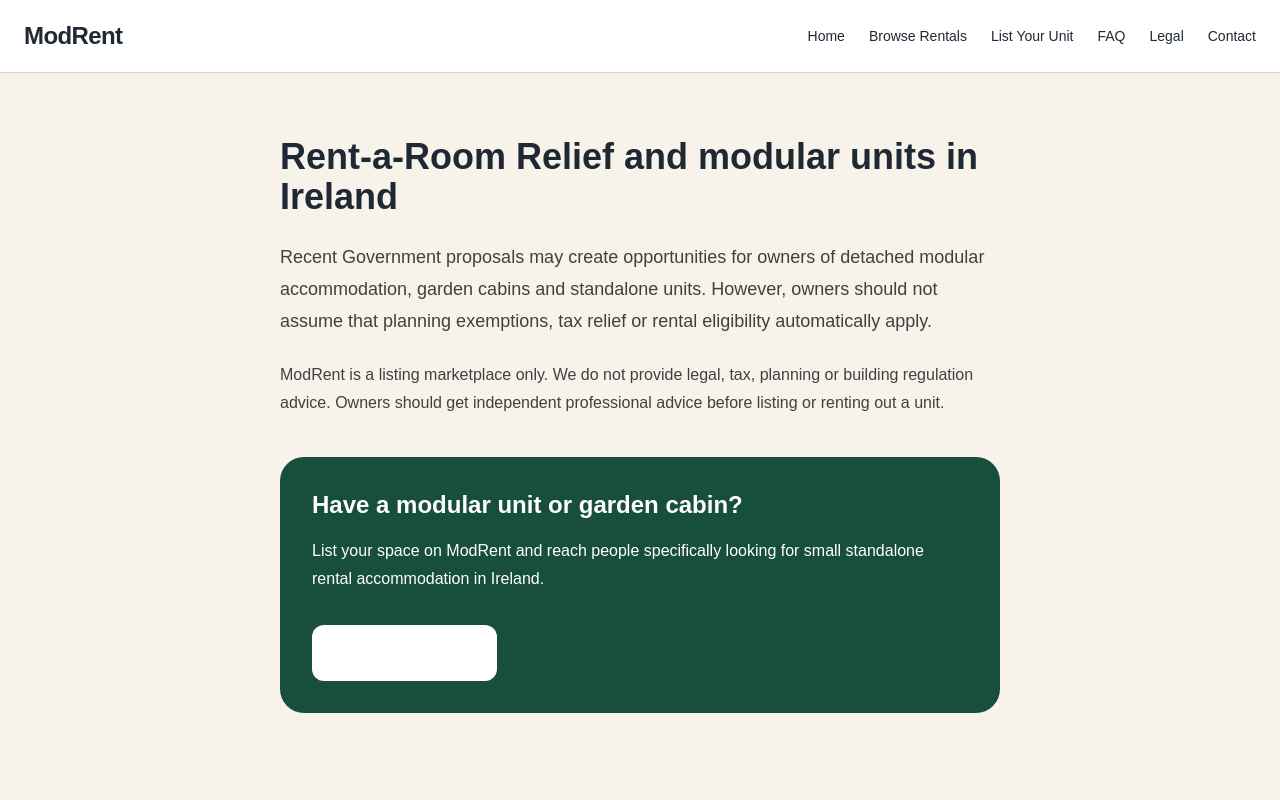
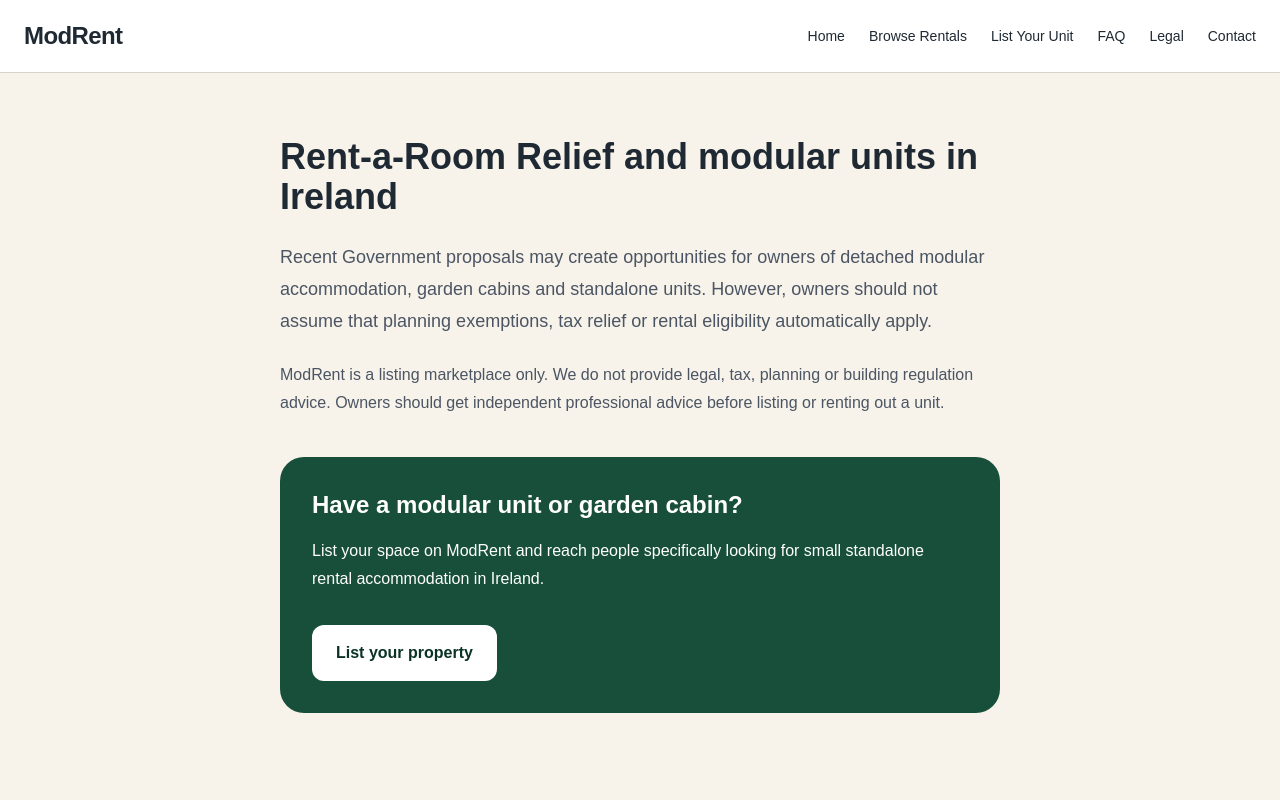
Before and after one commit to ZD12393/modrent, a Next.js app: page /rent-a-room-relief-modular-units-ireland in a window 1280 px wide. Shown: the top 800 px of the page. Built offline with nearby package versions, Linux system fonts and the light colour scheme.

Commit message:
force CTA span text

```diff
--- a/app/how-to-earn-income-from-a-garden-cabin-ireland/page.tsx
+++ b/app/how-to-earn-income-from-a-garden-cabin-ireland/page.tsx
@@ -34,21 +34,31 @@ export default function Page() {
 
         <a
           href="/create"
+          aria-label="List your property"
           style={{
             display: "inline-flex",
             alignItems: "center",
             justifyContent: "center",
             backgroundColor: "#ffffff",
-            color: "#0b3325",
             padding: "16px 24px",
             borderRadius: "12px",
-            fontWeight: 700,
-            fontSize: "16px",
-            lineHeight: "24px",
             textDecoration: "none",
+            minWidth: "184px",
+            minHeight: "56px",
           }}
         >
-          List your property
+          <span
+            style={{
+              color: "#0b3325",
+              WebkitTextFillColor: "#0b3325",
+              fontSize: "16px",
+              lineHeight: "24px",
+              fontWeight: 700,
+              display: "inline-block",
+            }}
+          >
+            List your property
+          </span>
         </a>
       </section>
     </main>
--- a/app/rent-a-room-relief-modular-units-ireland/page.tsx
+++ b/app/rent-a-room-relief-modular-units-ireland/page.tsx
@@ -1,5 +1,3 @@
-import Link from "next/link";
-
 export const metadata = {
   title: "Rent-a-Room Relief and Modular Units in Ireland | ModRent",
   description:
@@ -9,25 +7,25 @@ export const metadata = {
 export default function Page() {
   return (
     <main className="mx-auto max-w-3xl px-6 py-16">
-      <h1 className="mb-6 text-4xl font-semibold">
+      <h1 className="mb-6 text-4xl font-semibold text-[#1f2933]">
         Rent-a-Room Relief and modular units in Ireland
       </h1>
 
-      <p className="mb-6 text-lg leading-8 text-neutral-700">
+      <p className="mb-6 text-lg leading-8 text-[#4b5563]">
         Recent Government proposals may create opportunities for owners of
         detached modular accommodation, garden cabins and standalone units.
         However, owners should not assume that planning exemptions, tax relief
         or rental eligibility automatically apply.
       </p>
 
-      <p className="mb-10 leading-7 text-neutral-700">
+      <p className="mb-10 leading-7 text-[#4b5563]">
         ModRent is a listing marketplace only. We do not provide legal, tax,
         planning or building regulation advice. Owners should get independent
         professional advice before listing or renting out a unit.
       </p>
 
-      <section className="rounded-3xl bg-[#174f3a] p-8 text-white">
-        <h2 className="mb-4 text-2xl font-semibold">
+      <section className="rounded-3xl bg-[#174f3a] p-8">
+        <h2 className="mb-4 text-2xl font-semibold text-white">
           Have a modular unit or garden cabin?
         </h2>
 
@@ -36,12 +34,34 @@ export default function Page() {
           small standalone rental accommodation in Ireland.
         </p>
 
-        <Link
+        <a
           href="/create"
-          className="inline-flex rounded-xl bg-white px-6 py-4 font-semibold text-[#0b3325]"
+          aria-label="List your property"
+          style={{
+            display: "inline-flex",
+            alignItems: "center",
+            justifyContent: "center",
+            backgroundColor: "#ffffff",
+            padding: "16px 24px",
+            borderRadius: "12px",
+            textDecoration: "none",
+            minWidth: "184px",
+            minHeight: "56px",
+          }}
         >
-          List your property
-        </Link>
+          <span
+            style={{
+              color: "#0b3325",
+              WebkitTextFillColor: "#0b3325",
+              fontSize: "16px",
+              lineHeight: "24px",
+              fontWeight: 700,
+              display: "inline-block",
+            }}
+          >
+            List your property
+          </span>
+        </a>
       </section>
     </main>
   );
```
